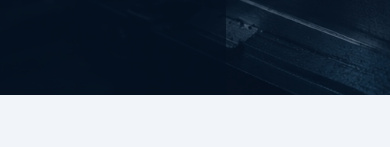
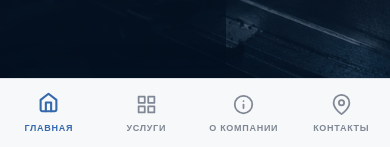
Before and after one commit to sstarovoitovv/tribeka, a React (Vite) app: page / in a window 390 px wide. Shown: the part 697-844 px from the top of the page. Built offline with nearby package versions, Linux system fonts and the light colour scheme; no server answers.

Commit message:
Add mobile navigation dashboard

```diff
--- a/eslint.config.js
+++ b/eslint.config.js
@@ -4,7 +4,7 @@ import reactHooks from 'eslint-plugin-react-hooks'
 import reactRefresh from 'eslint-plugin-react-refresh'
 
 export default [
-  { ignores: ['dist'] },
+  { ignores: ['dist', 'node_modules.stale-*'] },
   {
     files: ['**/*.{js,jsx}'],
     languageOptions: {
--- a/src/components/Header.jsx
+++ b/src/components/Header.jsx
@@ -46,7 +46,7 @@ export default function Header() {
   }, [open])
 
   useEffect(() => {
-    const desktopQuery = window.matchMedia('(min-width: 1280px)')
+    const desktopQuery = window.matchMedia('(min-width: 1000px)')
     const closeOnDesktop = (event) => {
       if (event.matches) setOpen(false)
     }
@@ -57,28 +57,28 @@ export default function Header() {
 
   return (
     <header className="sticky top-0 z-50 bg-[#f7f8fa]">
-      <div className="mx-auto flex h-[72px] w-full max-w-[1600px] items-stretch xl:grid xl:grid-cols-[248px_minmax(400px,1fr)_204px_216px] xl:pr-[42px]">
-        <div className="flex min-w-0 items-center px-5 sm:px-7 xl:justify-center xl:px-8">
+      <div className="mx-auto flex h-[72px] w-full max-w-[1600px] items-stretch min-[1000px]:grid min-[1000px]:grid-cols-[190px_minmax(340px,1fr)_180px_216px] min-[1000px]:pr-6 xl:grid-cols-[248px_minmax(400px,1fr)_204px_216px] xl:pr-[42px]">
+        <div className="flex min-w-0 items-center px-5 sm:px-7 min-[1000px]:justify-center min-[1000px]:px-4 xl:px-8">
           <Logo compact />
         </div>
-        <nav className="hidden h-full min-w-0 items-stretch justify-center gap-8 px-6 xl:flex" aria-label="Основная навигация">
+        <nav className="hidden h-full min-w-0 items-stretch justify-center min-[1000px]:flex min-[1000px]:gap-4 min-[1000px]:px-2 xl:gap-8 xl:px-6" aria-label="Основная навигация">
           {links.map(([label, to]) => <NavItem key={to} label={label} to={to} />)}
         </nav>
-        <div className="hidden h-full items-stretch xl:contents">
+        <div className="hidden h-full items-stretch min-[1000px]:contents">
           <a href={`tel:${siteConfig.phoneHref}`} className="group flex h-full items-center justify-center gap-2.5 px-2 text-[13px] font-black leading-none text-ink transition-colors duration-500 ease-in-out hover:text-signal">
             <span className="grid size-12 shrink-0 place-items-center rounded-[5px] border border-ink/10 bg-[#e3e7ed] text-signal transition-[border-radius,background-color,border-color,color] duration-500 ease-in-out group-hover:rounded-[50%] group-hover:border-signal group-hover:bg-signal group-hover:text-white"><FiPhone size={21} /></span>
             <span className="whitespace-nowrap">{siteConfig.phone}</span>
           </a>
           <ContactLinks header className="h-full" />
         </div>
-        <button onClick={() => setOpen((current) => !current)} className="ml-auto mr-4 grid size-11 place-items-center self-center rounded-[9px] bg-[#e3e7ed] text-ink transition-[border-radius,background-color] duration-500 ease-in-out hover:rounded-full hover:bg-[#d7dde6] xl:hidden" aria-label={open ? 'Закрыть меню' : 'Открыть меню'} aria-expanded={open} aria-controls="mobile-navigation">
+        <button onClick={() => setOpen((current) => !current)} className="ml-auto mr-4 grid size-11 place-items-center self-center rounded-[9px] bg-[#e3e7ed] text-ink transition-[border-radius,background-color] duration-500 ease-in-out hover:rounded-full hover:bg-[#d7dde6] min-[1000px]:hidden" aria-label={open ? 'Закрыть меню' : 'Открыть меню'} aria-expanded={open} aria-controls="mobile-navigation">
           <span className="relative size-6">
             <FiMenu className={`absolute inset-0 transition-[opacity,transform] duration-500 ease-[cubic-bezier(0.22,1,0.36,1)] ${open ? 'rotate-90 opacity-0' : 'rotate-0 opacity-100'}`} size={24} />
             <FiX className={`absolute inset-0 transition-[opacity,transform] duration-500 ease-[cubic-bezier(0.22,1,0.36,1)] ${open ? 'rotate-0 opacity-100' : '-rotate-90 opacity-0'}`} size={24} />
           </span>
         </button>
       </div>
-      <div className={`fixed inset-x-0 bottom-0 top-[72px] z-40 xl:hidden ${open ? 'visible delay-0' : 'invisible delay-500'} transition-[visibility] duration-0`} aria-hidden={!open}>
+      <div className={`fixed inset-x-0 bottom-0 top-[72px] z-40 min-[1000px]:hidden ${open ? 'visible delay-0' : 'invisible delay-500'} transition-[visibility] duration-0`} aria-hidden={!open}>
         <button type="button" onClick={() => setOpen(false)} className={`absolute inset-0 bg-ink/25 transition-opacity duration-500 ease-in-out ${open ? 'opacity-100' : 'opacity-0'}`} aria-label="Закрыть меню" tabIndex={open ? 0 : -1} />
         <nav id="mobile-navigation" className={`relative max-h-full overflow-y-auto bg-[#f7f8fa] px-5 pb-6 pt-2 shadow-[0_18px_40px_rgba(7,24,46,0.16)] transition-[opacity,transform] duration-500 ease-[cubic-bezier(0.22,1,0.36,1)] ${open ? 'translate-y-0 opacity-100' : '-translate-y-4 opacity-0'}`} aria-label="Мобильная навигация">
           {links.map(([label, to]) => (
--- a/src/components/Layout.jsx
+++ b/src/components/Layout.jsx
@@ -1,15 +1,17 @@
 import { Outlet, useLocation } from 'react-router-dom'
 import Footer from './Footer.jsx'
 import Header from './Header.jsx'
+import MobileDashboard from './MobileDashboard.jsx'
 
 export default function Layout() {
   const { pathname } = useLocation()
 
   return (
-    <div className="min-h-screen bg-mist text-ink">
+    <div className="min-h-screen bg-mist pb-[calc(68px+env(safe-area-inset-bottom))] text-ink min-[1000px]:pb-0">
       <Header />
       <main key={pathname} className="page-enter"><Outlet /></main>
       <Footer />
+      <MobileDashboard />
     </div>
   )
 }
--- /dev/null
+++ b/src/components/MobileDashboard.jsx
@@ -0,0 +1,35 @@
+import { FiGrid, FiHome, FiInfo, FiMapPin } from 'react-icons/fi'
+import { NavLink } from 'react-router-dom'
+
+const dashboardItems = [
+  { label: 'Главная', to: '/', icon: FiHome },
+  { label: 'Услуги', to: '/services', icon: FiGrid },
+  { label: 'О компании', to: '/about', icon: FiInfo },
+  { label: 'Контакты', to: '/contacts', icon: FiMapPin },
+]
+
+export default function MobileDashboard() {
+  return (
+    <nav className="fixed inset-x-0 bottom-0 z-40 border-t border-ink/10 bg-[#f7f8fa] pb-[env(safe-area-inset-bottom)] shadow-[0_-10px_30px_rgba(7,24,46,0.08)] min-[1000px]:hidden" aria-label="Мобильная навигация по разделам">
+      <div className="mx-auto grid h-[68px] max-w-xl grid-cols-4">
+        {dashboardItems.map(({ label, to, icon: Icon }) => (
+          <NavLink
+            key={to}
+            to={to}
+            end={to === '/'}
+            className={({ isActive }) => `group relative flex min-w-0 flex-col items-center justify-center gap-1 text-[9px] font-black uppercase tracking-[0.08em] transition-colors duration-500 ease-in-out ${isActive ? 'text-signal' : 'text-ink/50 hover:text-signal'}`}
+          >
+            {({ isActive }) => (
+              <>
+                <span className={`grid size-7 place-items-center transition-transform duration-500 ease-[cubic-bezier(0.22,1,0.36,1)] ${isActive ? '-translate-y-0.5' : 'translate-y-0 group-hover:-translate-y-0.5'}`}>
+                  <Icon size={21} strokeWidth={isActive ? 2.4 : 2} aria-hidden="true" />
+                </span>
+                <span className="max-w-full truncate px-1">{label}</span>
+              </>
+            )}
+          </NavLink>
+        ))}
+      </div>
+    </nav>
+  )
+}
```
Also changed, not shown: 1 other file (tests, documents, lock files or other folders).
